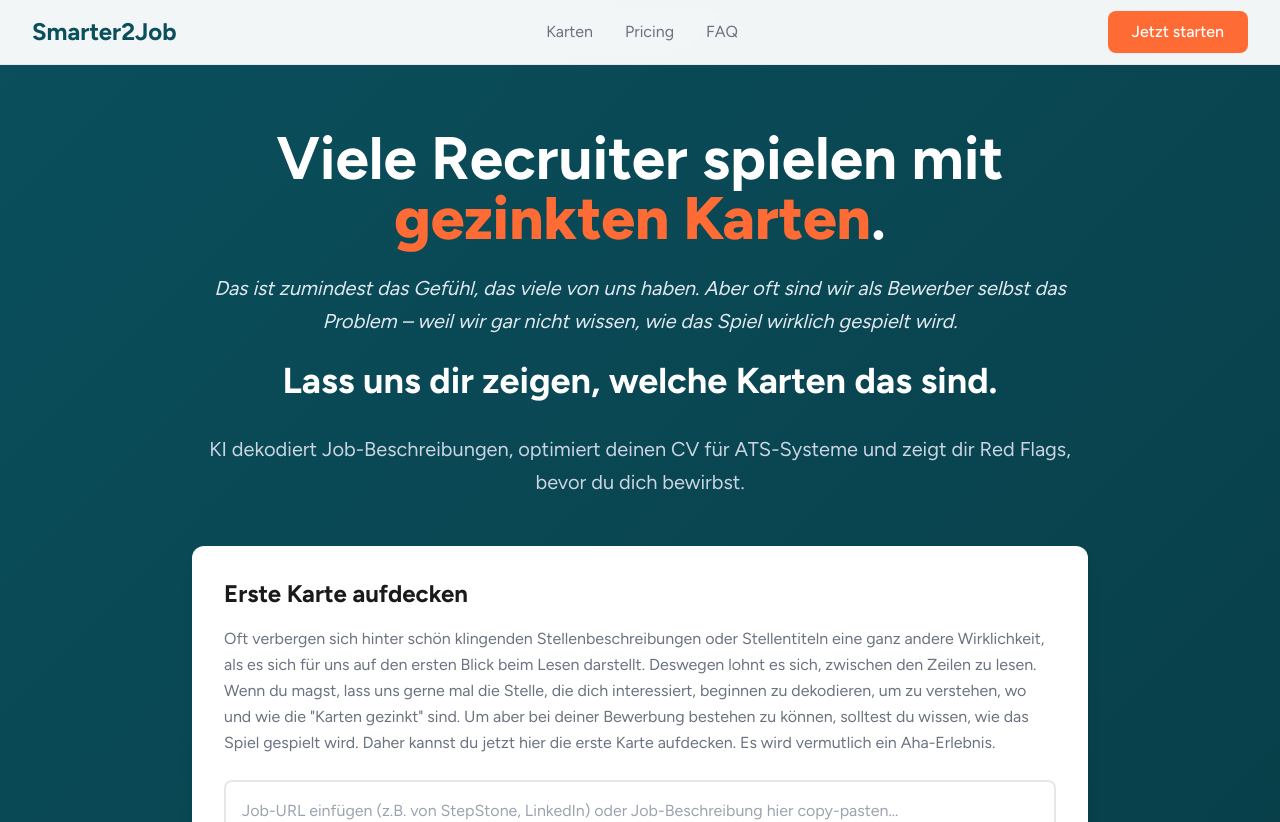
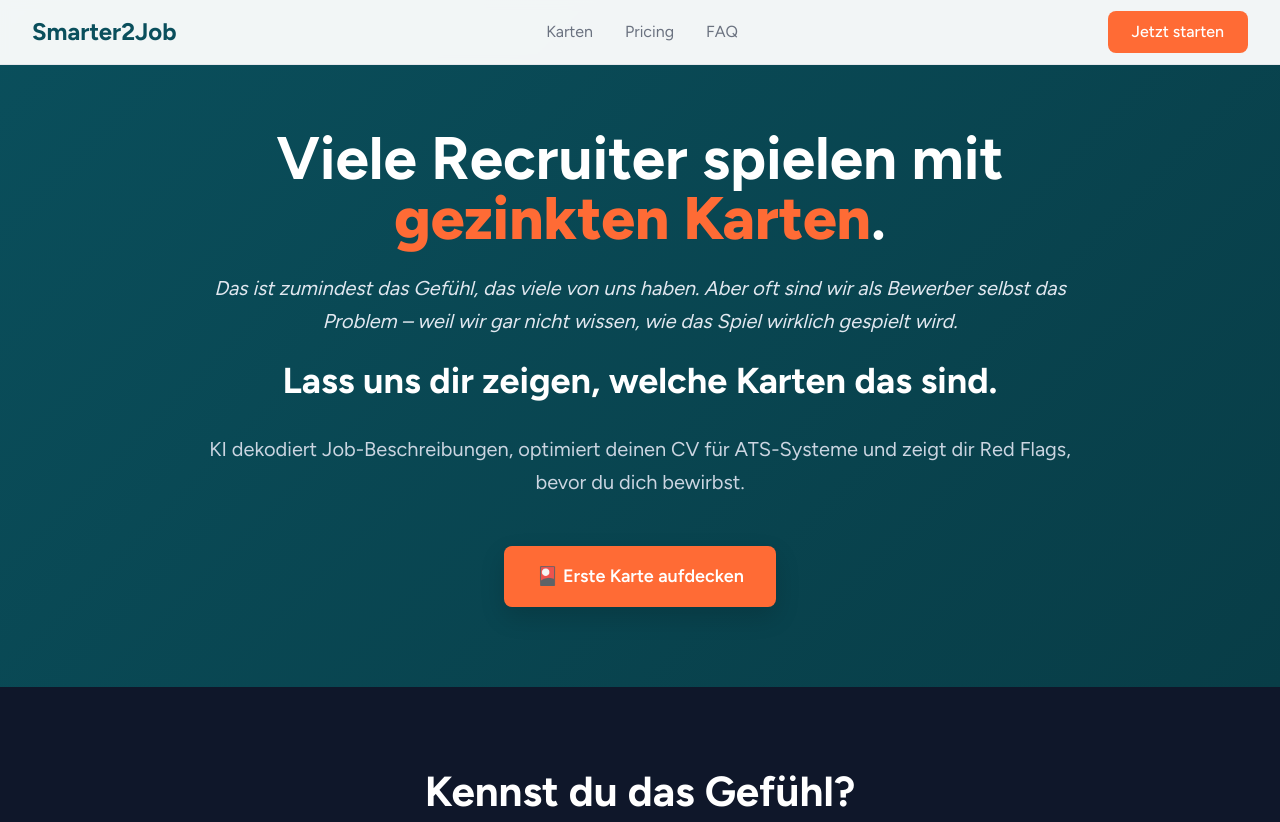
Before and after one commit to Smarter2Job/Smarter2Job-Deployment, a React (Vite) app: page / in a window 1280 px wide. Shown: the top 822 px of the page. Built offline with nearby package versions, Linux system fonts and the light colour scheme.

Commit message:
feat: Move Red Flag Teaser below Karten table, add scroll button in Hero

```diff
--- a/src/components/Smarter2JobLanding.tsx
+++ b/src/components/Smarter2JobLanding.tsx
@@ -82,10 +82,32 @@ export default function Smarter2JobLanding() {
               KI dekodiert Job-Beschreibungen, optimiert deinen CV für ATS-Systeme
               und zeigt dir Red Flags, bevor du dich bewirbst.
             </p>
+
+            <button
+              onClick={() => {
+                document.getElementById('red-flag-teaser')?.scrollIntoView({
+                  behavior: 'smooth',
+                  block: 'start'
+                });
+              }}
+              style={{
+                backgroundColor: '#ff6b35',
+                color: 'white',
+                padding: '16px 32px',
+                borderRadius: '8px',
+                fontSize: '18px',
+                fontWeight: '600',
+                border: 'none',
+                cursor: 'pointer',
+                boxShadow: '0 10px 25px rgba(0,0,0,0.15)',
+                marginTop: '16px'
+              }}
+              onMouseOver={(e) => (e.currentTarget.style.backgroundColor = '#e55a2b')}
+              onMouseOut={(e) => (e.currentTarget.style.backgroundColor = '#ff6b35')}
+            >
+              🎴 Erste Karte aufdecken
+            </button>
           </div>
-
-          {/* RED FLAG TEASER COMPONENT */}
-          <RedFlagTeaser />
         </div>
       </section>
 
@@ -454,6 +476,13 @@ export default function Smarter2JobLanding() {
               Welches Package passt zu dir? → Zu den Preisen
             </a>
           </div>
+        </div>
+      </section>
+
+      {/* Red Flag Teaser Section */}
+      <section id="red-flag-teaser" className="py-20 bg-white">
+        <div className="max-w-7xl mx-auto px-4 sm:px-6 lg:px-8">
+          <RedFlagTeaser />
         </div>
       </section>
 
```
Also changed, not shown: 1 other file (tests, documents, lock files or other folders).
